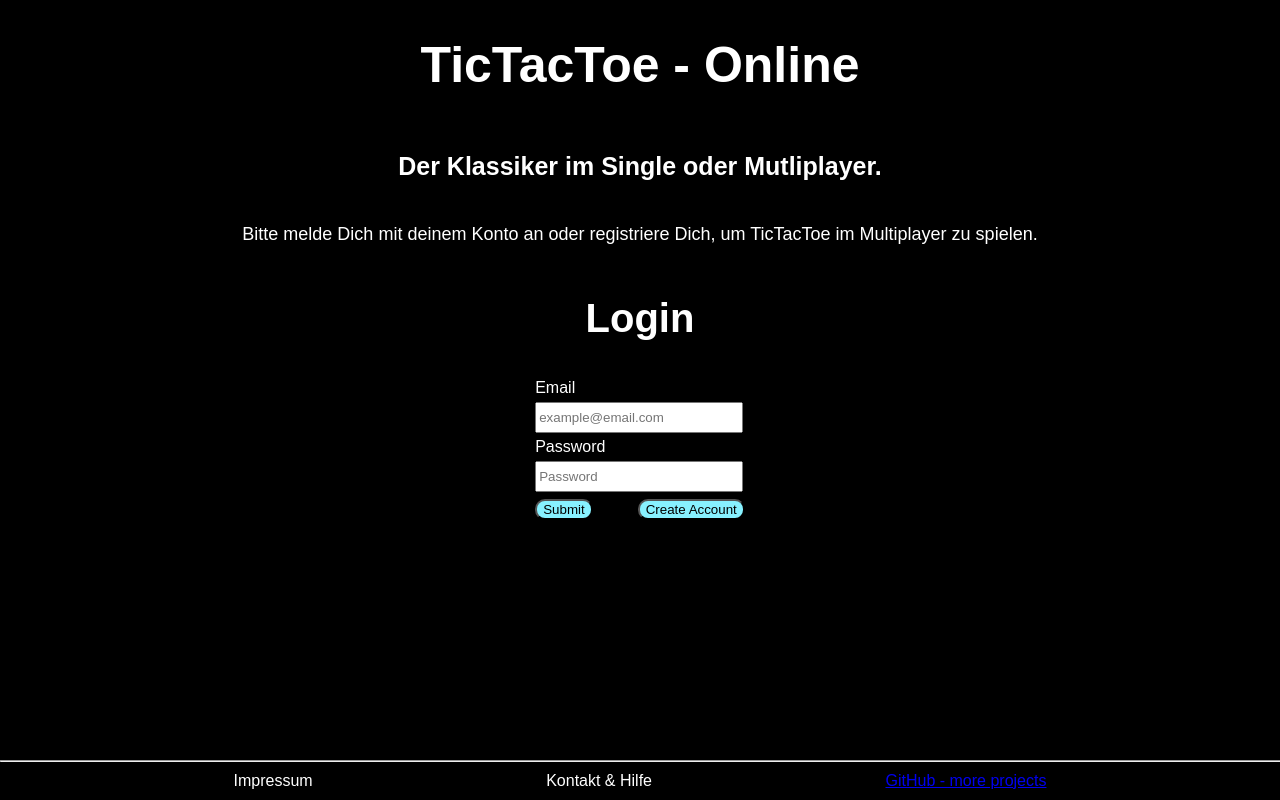
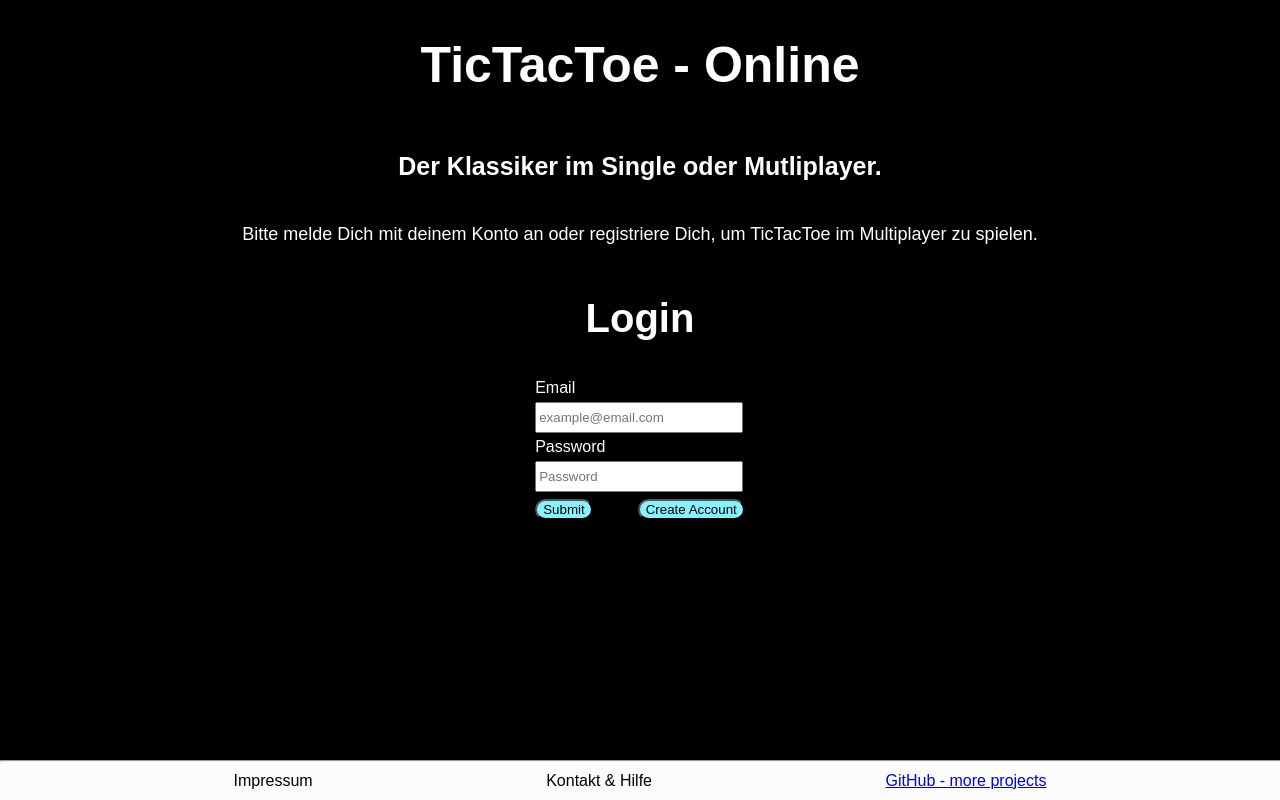
Before and after one commit to jonaspg08/login_test_version, a Vue app in the folder FrontEnd/: page / in a window 1280 px wide. Built offline with nearby package versions, Linux system fonts and the light colour scheme.

Commit message:
final_product

```diff
--- a/FrontEnd/src/assets/main.css
+++ b/FrontEnd/src/assets/main.css
@@ -25,7 +25,7 @@ input {
 }
 
 button {
-  border-radius: 10px;
+  border-radius: 25px;
   background-color: #87f1ff;
   justify-content: center;
   margin-top: 7px;
@@ -36,7 +36,7 @@ button {
 }
 
 button:hover {
-  background-color: #26e2fb;
+  background-color: #18ddf8;
 }
 
 label {
@@ -53,6 +53,8 @@ label {
   width: 100%;
   align-items: flex-start;
   bottom: 0;
+  background-color: rgb(252, 252, 252);
+  color: black;
 }
 
 .newUser {
@@ -114,35 +116,3 @@ hr {
   align-items: flex-end;
   gap: 45px;
 }
-
-/* @media (max-width: 768px) {
-  h1 {
-    font-size: 50px;
-  }
-
-  h2 {
-    font-size: 40px;
-  }
-
-  h3 {
-    font-size: 25px;
-  }
-
-  p {
-    font-size: 18px;
-  }
-
-  .overlayLogin {
-    width: 90%;
-    height: auto;
-    margin-top: 5rem;
-  }
-
-  input {
-    width: 90%;
-  }
-
-  button {
-    width: 90%;
-  }
-} */
```
